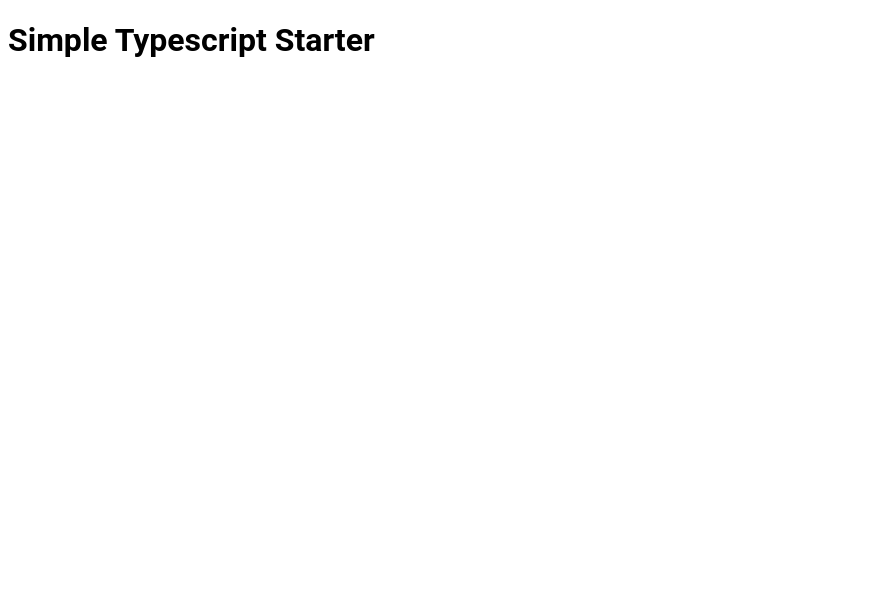
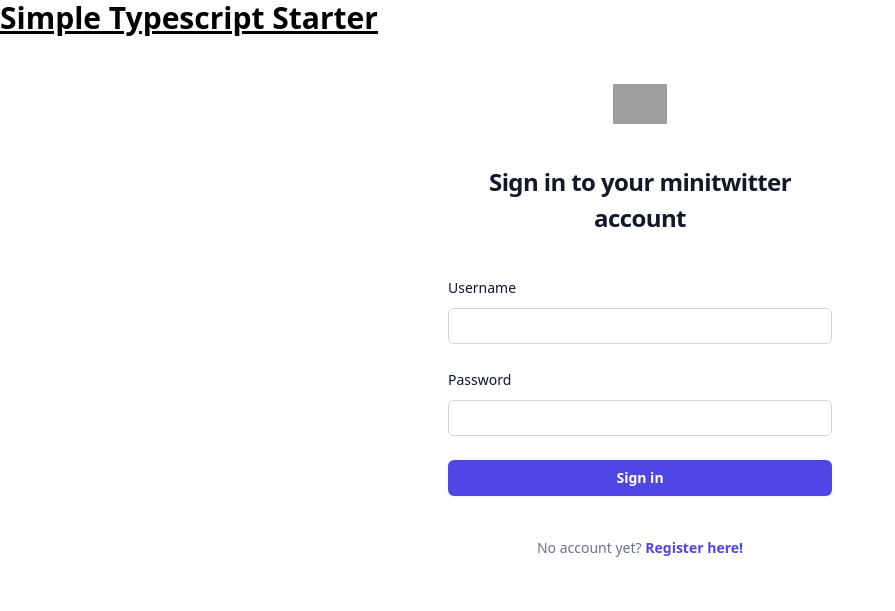
Before and after one commit to mcruguda/UK223_LB1_MiniTwitter, a website built with Vite: page client/index.html in a window 1280 px wide. Shown: the whole page, without its empty margins (0-895 px from the left). Built offline with nearby package versions, Linux system fonts and the light colour scheme; grey boxes are pictures that could not be loaded; files whose address does not match are found by name.

Commit message:
started frontend

````diff
--- a/client/index.html
+++ b/client/index.html
@@ -1,14 +1,94 @@
-<!DOCTYPE html>
+<!doctype html>
 <html lang="de">
   <head>
     <meta charset="UTF-8" />
     <meta http-equiv="X-UA-Compatible" content="IE=edge" />
     <meta name="viewport" content="width=device-width, initial-scale=1.0" />
-    <link rel="stylesheet" href="/style.css" />
+    <link href="./output.css" rel="stylesheet" />
     <script src="client.js"></script>
     <title>Typescript Starter</title>
   </head>
   <body>
-    <h1>Simple Typescript Starter</h1>
+    <h1 class="text-3xl font-bold underline">Simple Typescript Starter</h1>
+    <!--
+  This example requires updating your template:
+
+  ```
+  <html class="h-full bg-white">
+  <body class="h-full">
+  ```
+-->
+    <div class="flex min-h-full flex-col justify-center px-6 py-12 lg:px-8">
+      <div class="sm:mx-auto sm:w-full sm:max-w-sm">
+        <img
+          class="mx-auto h-10 w-auto"
+          src="https://tailwindui.com/plus/img/logos/mark.svg?color=indigo&shade=600"
+          alt="Your Company"
+        />
+        <h2
+          class="mt-10 text-center text-2xl/9 font-bold tracking-tight text-gray-900"
+        >
+          Sign in to your minitwitter account
+        </h2>
+      </div>
+
+      <div class="mt-10 sm:mx-auto sm:w-full sm:max-w-sm">
+        <form class="space-y-6" action="#" method="POST">
+          <div>
+            <label for="email" class="block text-sm/6 font-medium text-gray-900"
+              >Username</label
+            >
+            <div class="mt-2">
+              <input
+                type="username"
+                name="username"
+                id="username"
+                autocomplete="username"
+                required
+                class="block w-full rounded-md bg-white px-3 py-1.5 text-base text-gray-900 outline outline-1 -outline-offset-1 outline-gray-300 placeholder:text-gray-400 focus:outline-2 focus:-outline-offset-2 focus:outline-indigo-600 sm:text-sm/6"
+              />
+            </div>
+          </div>
+
+          <div>
+            <div class="flex items-center justify-between">
+              <label
+                for="password"
+                class="block text-sm/6 font-medium text-gray-900"
+                >Password</label
+              >
+            </div>
+            <div class="mt-2">
+              <input
+                type="password"
+                name="password"
+                id="password"
+                autocomplete="current-password"
+                required
+                class="block w-full rounded-md bg-white px-3 py-1.5 text-base text-gray-900 outline outline-1 -outline-offset-1 outline-gray-300 placeholder:text-gray-400 focus:outline-2 focus:-outline-offset-2 focus:outline-indigo-600 sm:text-sm/6"
+              />
+            </div>
+          </div>
+
+          <div>
+            <button
+              type="submit"
+              class="flex w-full justify-center rounded-md bg-indigo-600 px-3 py-1.5 text-sm/6 font-semibold text-white shadow-sm hover:bg-indigo-500 focus-visible:outline focus-visible:outline-2 focus-visible:outline-offset-2 focus-visible:outline-indigo-600"
+            >
+              Sign in
+            </button>
+          </div>
+        </form>
+
+        <p class="mt-10 text-center text-sm/6 text-gray-500">
+          No account yet?
+          <a
+            href="#"
+            class="font-semibold text-indigo-600 hover:text-indigo-500"
+            >Register here!</a
+          >
+        </p>
+      </div>
+    </div>
   </body>
 </html>
--- a/client/style.css
+++ b/client/style.css
@@ -1,3 +1,3 @@
-body {
-  font-family: 'Roboto', sans-serif;
-}
+@import 'tailwindcss/base';
+@import 'tailwindcss/components';
+@import 'tailwindcss/utilities';
--- a/package.json
+++ b/package.json
@@ -32,6 +32,7 @@
     "eslint-plugin-import": "2.27.5",
     "livereload": "^0.9.3",
     "prettier": "^3.3.3",
+    "tailwindcss": "^3.4.15",
     "typescript": "^5.0.3",
     "vite": "^5.4.11",
     "vite-express": "^0.19.0",
````
Also changed, not shown: client/register.html (added, +12 -0 lines), client/output.css (added).
